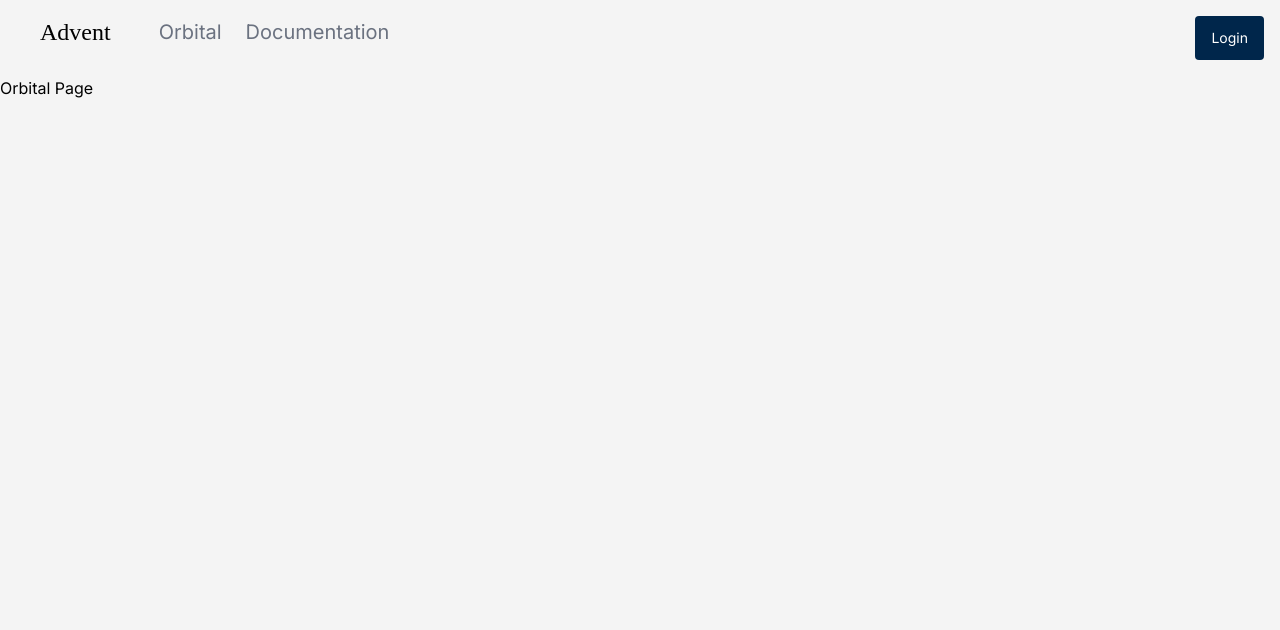
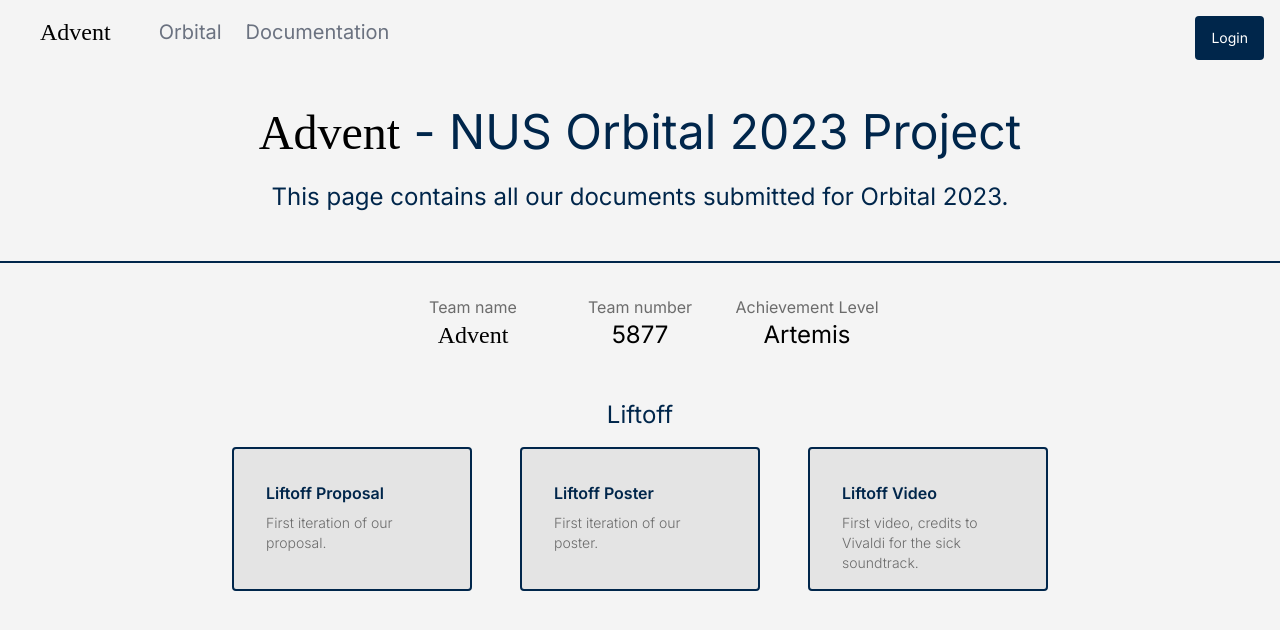
Before and after one commit to wr1159/advent, a Next.js app: page /orbital in a window 1280 px wide. Shown: the top 630 px of the page. Built offline with nearby package versions, Linux system fonts and the light colour scheme.

Commit message:
Add orbital page

```diff
--- a/app/(public)/orbital/page.tsx
+++ b/app/(public)/orbital/page.tsx
@@ -1,7 +1,57 @@
+import Hero from '@/components/Hero';
+import OrbitalRow from '@/components/OrbitalRow';
+
+const liftoff = [
+  {
+    href: '/src/liftoff_proposal.pdf',
+    title: 'Liftoff Proposal',
+    body: 'First iteration of our proposal.'
+  },
+  {
+    href: '/src/liftoff_poster.png',
+    title: 'Liftoff Poster',
+    body: 'First iteration of our poster.'
+  },
+  {
+    href: 'https://youtu.be/iHqpLQbVtEk',
+    title: 'Liftoff Video',
+    body: 'First video, credits to Vivaldi for the sick soundtrack.'
+  }
+];
+
 export default function Orbital() {
   return (
-    <div>
-      <h1>Orbital Page</h1>
+    <div className="my-8 flex w-full flex-col items-center">
+      <div className="mb-4 flex w-full flex-col items-center space-y-6 text-xl">
+        <h1 className="text-3xl text-accent lg:text-5xl">
+          <span className="advent text-black">Advent</span> - NUS Orbital 2023
+          Project
+        </h1>
+        <h2 className="text text-2xl text-accent">
+          This page contains all our documents submitted for Orbital 2023.
+        </h2>
+      </div>
+      <div className="my-8 w-full border border-accent"></div>
+
+      <div className="mx-auto mb-8 grid grid-cols-1 justify-center gap-6 md:grid-cols-2 lg:grid-cols-3">
+        <div className="text-center">
+          <h3 className="text-primary">Team name</h3>
+          <h2 className="text-2xl">
+            <span className="advent">Advent</span>
+          </h2>
+        </div>
+
+        <div className="text-center">
+          <h3 className="text-primary">Team number</h3>
+          <h2 className="text-2xl">5877</h2>
+        </div>
+        <div className="text-center">
+          <h3 className="text-primary">Achievement Level</h3>
+          <h2 className="text-2xl">Artemis</h2>
+        </div>
+      </div>
+      <h2 className="my-4 text-2xl text-accent">Liftoff</h2>
+      <OrbitalRow linkCards={liftoff} />
     </div>
   );
 }
```
